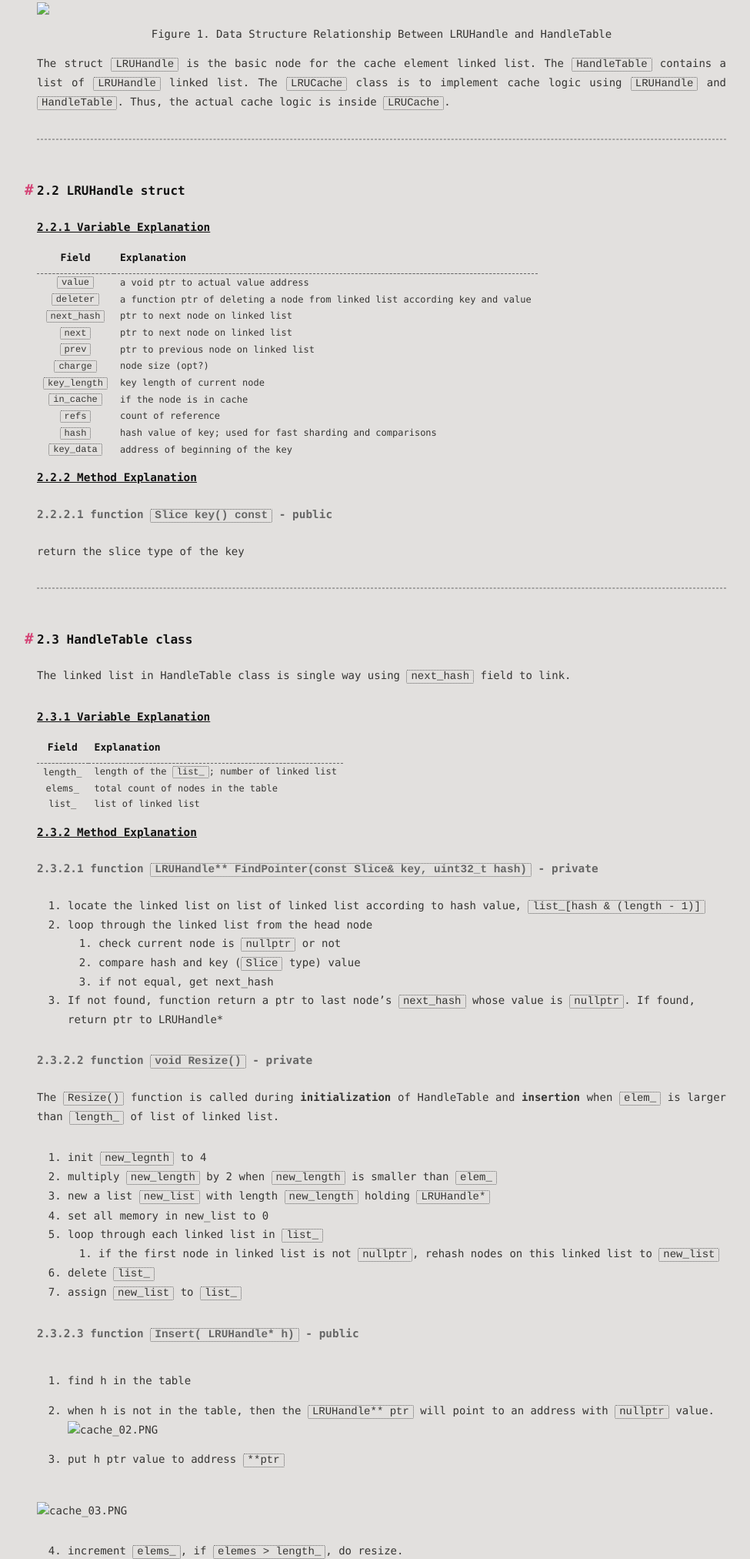
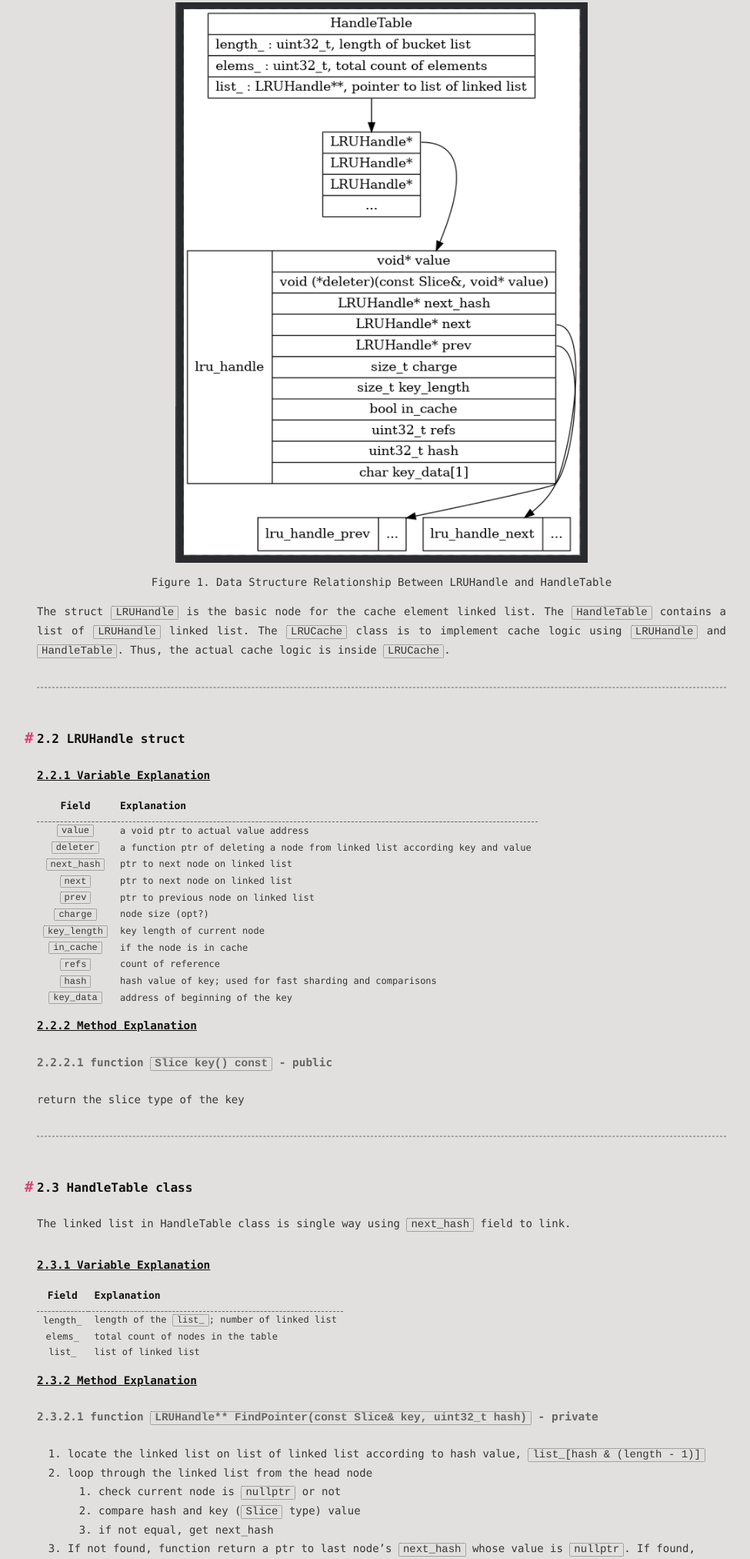
Before and after one commit to Fvoid/fvoid.github.io, a plain HTML site: page 2021/05/11/LevelDB-2-cache-源码分析/index.html in a window 1280 px wide. Shown: the part 775-2800 px from the top of the page at 77% size, without its empty margins (144-1119 px from the left). Drawn offline with nearby package versions, Linux system fonts and the light colour scheme; some packages are replaced by stand-ins of ours; a script that the page names is missing; a web font is replaced by a local one.

Commit message:
Site updated: 2021-05-12 00:02:54

```diff
--- a/2021/05/11/LevelDB-2-cache-源码分析/index.html
+++ b/2021/05/11/LevelDB-2-cache-源码分析/index.html
@@ -13,14 +13,14 @@
 <meta property="og:site_name" content="hvoid code">
 <meta property="og:description" content="LevelDB (2) – cache 缓存机制源码分析LevelDB version 1.23 1. Module Informationutil&#x2F;cache.cc  2. Components2.1 Components Overview struct LRUHandle class HandleTable class LRUCache class SharedLRUCache  The ov">
 <meta property="og:locale" content="en_US">
-<meta property="og:image" content="http://example.com/2021/05/11/LevelDB-2-cache-%E6%BA%90%E7%A0%81%E5%88%86%E6%9E%90/LevelDB-2-cache-%E6%BA%90%E7%A0%81%E5%88%86%E6%9E%90/cache_01.png">
-<meta property="og:image" content="http://example.com/2021/05/11/LevelDB-2-cache-%E6%BA%90%E7%A0%81%E5%88%86%E6%9E%90/LevelDB-2-cache-%E6%BA%90%E7%A0%81%E5%88%86%E6%9E%90/cache_02.PNG">
-<meta property="og:image" content="http://example.com/2021/05/11/LevelDB-2-cache-%E6%BA%90%E7%A0%81%E5%88%86%E6%9E%90/LevelDB-2-cache-%E6%BA%90%E7%A0%81%E5%88%86%E6%9E%90/cache_03.PNG">
+<meta property="og:image" content="http://example.com/2021/05/11/LevelDB-2-cache-%E6%BA%90%E7%A0%81%E5%88%86%E6%9E%90/cache_01.png">
+<meta property="og:image" content="http://example.com/2021/05/11/LevelDB-2-cache-%E6%BA%90%E7%A0%81%E5%88%86%E6%9E%90/cache_02.PNG">
+<meta property="og:image" content="http://example.com/2021/05/11/LevelDB-2-cache-%E6%BA%90%E7%A0%81%E5%88%86%E6%9E%90/cache_03.PNG">
 <meta property="article:published_time" content="2021-05-11T15:41:19.000Z">
-<meta property="article:modified_time" content="2021-05-11T15:43:05.391Z">
+<meta property="article:modified_time" content="2021-05-11T16:02:29.410Z">
 <meta property="article:author" content="Wong Chak Chau">
 <meta name="twitter:card" content="summary">
-<meta name="twitter:image" content="http://example.com/2021/05/11/LevelDB-2-cache-%E6%BA%90%E7%A0%81%E5%88%86%E6%9E%90/LevelDB-2-cache-%E6%BA%90%E7%A0%81%E5%88%86%E6%9E%90/cache_01.png">
+<meta name="twitter:image" content="http://example.com/2021/05/11/LevelDB-2-cache-%E6%BA%90%E7%A0%81%E5%88%86%E6%9E%90/cache_01.png">
 
 
 
@@ -166,7 +166,7 @@
 <li>class <code>SharedLRUCache</code></li>
 </ul>
 <p>The overall relationship between them is shown in figure 1.</p>
-<p><img src="./LevelDB-2-cache-%E6%BA%90%E7%A0%81%E5%88%86%E6%9E%90/cache_01.png"></p>
+<p><img src="cache_01.png"></p>
 <center>Figure 1. Data Structure Relationship Between LRUHandle and HandleTable</center>
 
 <p>The struct <code>LRUHandle</code> is the basic node for the cache element linked list. The <code>HandleTable</code> contains a list of <code>LRUHandle</code> linked list. The <code>LRUCache</code> class is to implement cache logic using <code>LRUHandle</code> and <code>HandleTable</code>. Thus, the actual cache logic is inside <code>LRUCache</code>.</p>
@@ -272,12 +272,12 @@
 <h4 id="2-3-2-3-function-Insert-LRUHandle-h-public"><a href="#2-3-2-3-function-Insert-LRUHandle-h-public" class="headerlink" title="2.3.2.3 function Insert( LRUHandle* h) - public"></a>2.3.2.3 function <code>Insert( LRUHandle* h)</code> - public</h4><ol>
 <li><p>find h in the table</p>
 </li>
-<li><p>when h is not in the table, then the <code>LRUHandle** ptr</code> will point to an address with <code>nullptr</code> value.<br><img src="./LevelDB-2-cache-%E6%BA%90%E7%A0%81%E5%88%86%E6%9E%90/cache_02.PNG" alt="cache_02.PNG"></p>
+<li><p>when h is not in the table, then the <code>LRUHandle** ptr</code> will point to an address with <code>nullptr</code> value.<br><img src="cache_02.PNG" alt="cache_02.PNG"></p>
 </li>
 <li><p>put h ptr value to address <code>**ptr</code></p>
 </li>
 </ol>
-<p><img src="./LevelDB-2-cache-%E6%BA%90%E7%A0%81%E5%88%86%E6%9E%90/cache_03.PNG" alt="cache_03.PNG"></p>
+<p><img src="cache_03.PNG" alt="cache_03.PNG"></p>
 <ol start="4">
 <li>increment <code>elems_</code>, if <code>elemes &gt; length_</code>, do resize.</li>
 <li>when h is found with the key, it replaces found LRUHandle* with h.</li>
@@ -321,7 +321,7 @@
 <tr>
 <td align="center">table_</td>
 <td align="center"><code>HandleTable GUARDED_BY(mutex_)</code></td>
-<td align="left"></td>
+<td align="left">cache table</td>
 </tr>
 </tbody></table>
 <h3 id="2-4-2-Method-Explanation"><a href="#2-4-2-Method-Explanation" class="headerlink" title="2.4.2 Method Explanation"></a>2.4.2 Method Explanation</h3><h4 id="Initialization"><a href="#Initialization" class="headerlink" title="Initialization"></a>Initialization</h4><ul>
```
